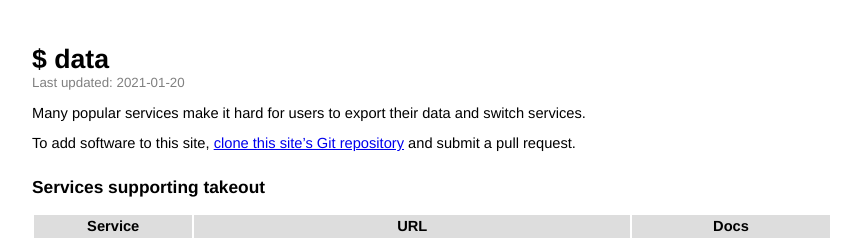
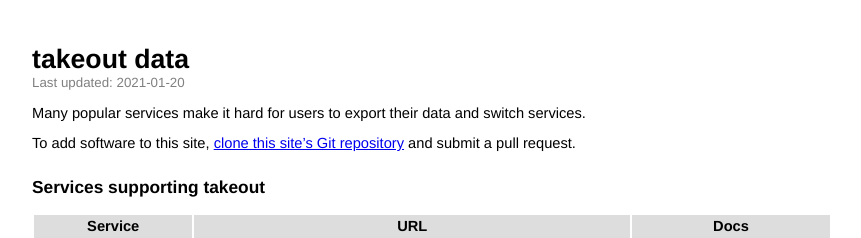
Before and after one commit to tg-z/data, a Jekyll site: the page built from index.md, in a window 1280 px wide. Shown: the top 238 px of the page, without its empty margins (208-1069 px from the left). Built offline with Jekyll 4.4.1, drawn with Linux system fonts in a browser that asks for light colours; our own code applies the rules of GitHub Pages for plain Markdown files.

Commit message:
added nw

```diff
--- a/index.md
+++ b/index.md
@@ -2,7 +2,7 @@
 layout: default
 ---
 
-# $ data
+# takeout data
 ### Last updated: {{ 'now' | date: "%Y-%m-%d" }}
 
 Many popular services make it hard for users to export their data and switch services.
```
Also changed, not shown: 1 other file.
